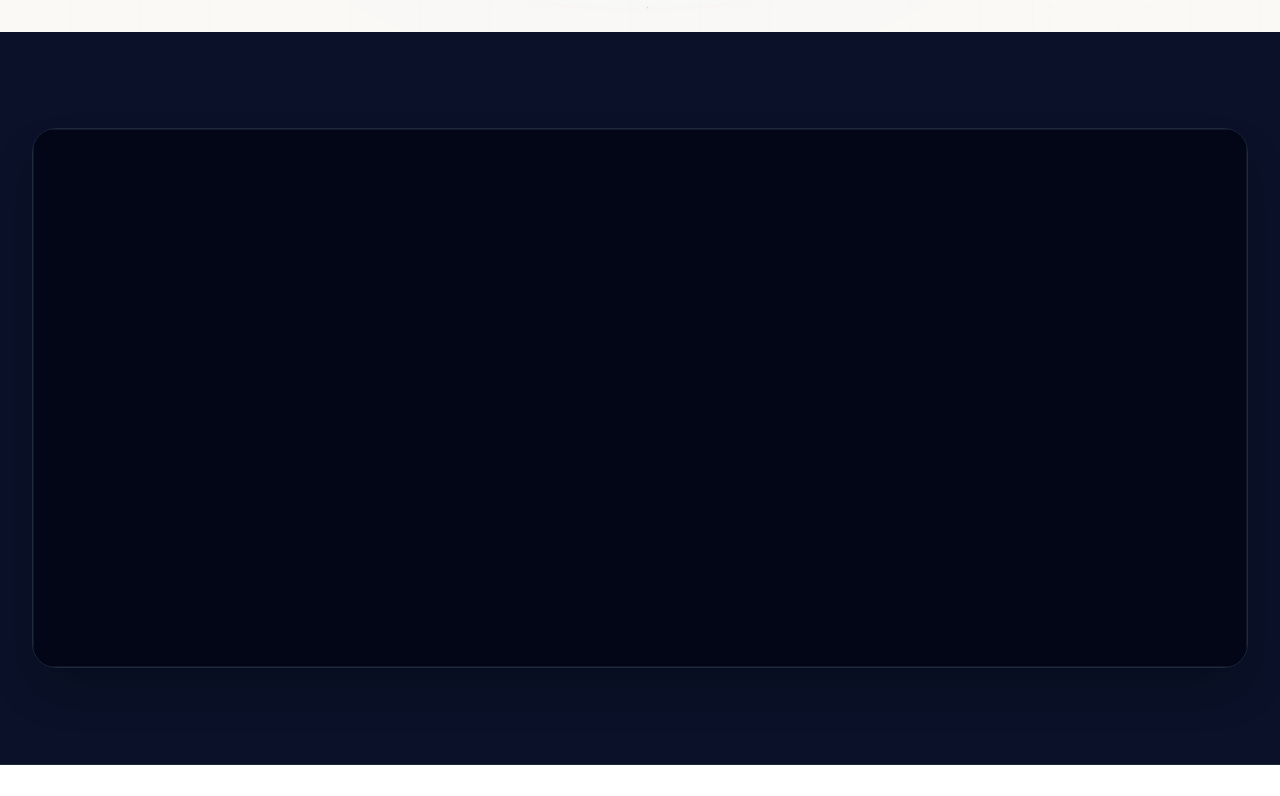
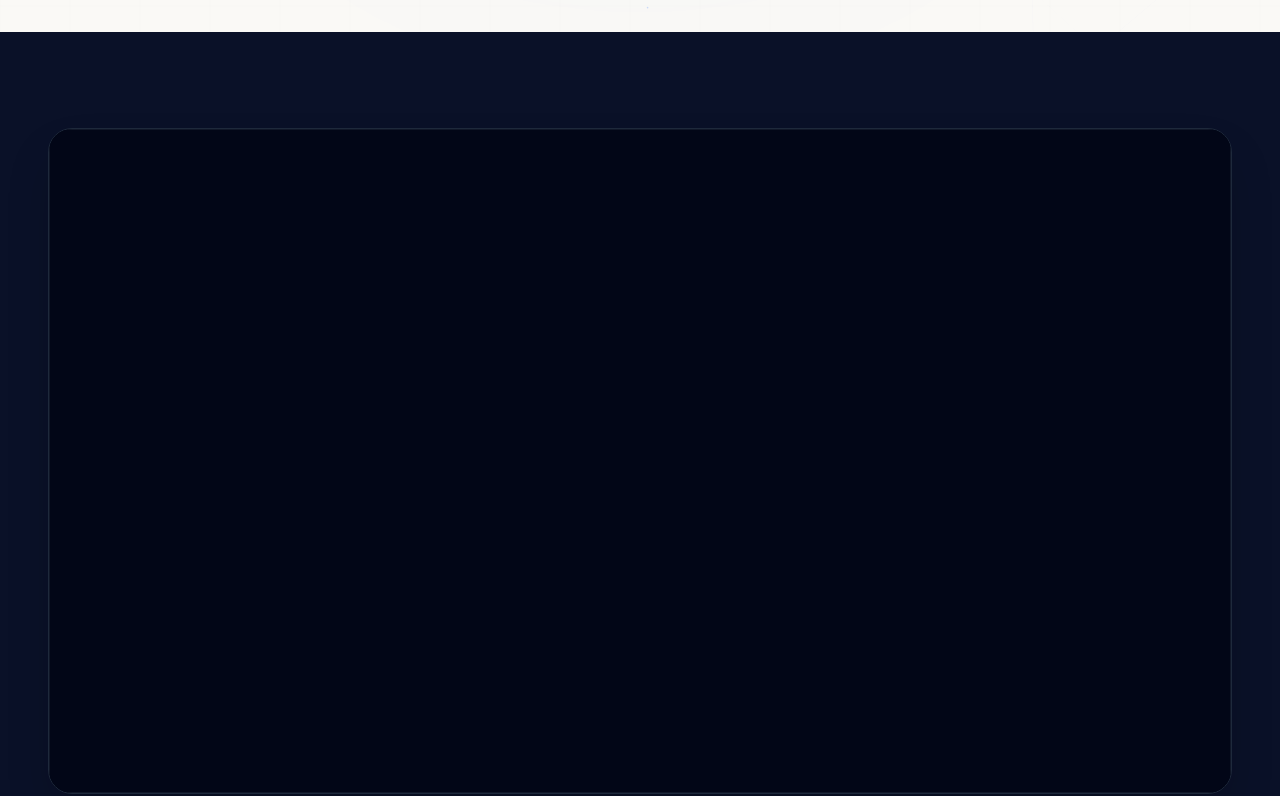
Before and after one commit to projectbuddycode-art/Retro, a Next.js app: page / in a window 1280 px wide. Shown: the part 624-1420 px from the top of the page. Built offline with nearby package versions, Linux system fonts and the light colour scheme.

Commit message:
Finalize deliberate media frame taxonomy and global container padding

```diff
--- a/src/components/sections/AIAutomationSection.tsx
+++ b/src/components/sections/AIAutomationSection.tsx
@@ -91,7 +91,7 @@ export const AIAutomationSection: React.FC = () => {
             whileInView={{ opacity: 1, scale: 1 }}
             viewport={{ once: true, margin: "-100px" }}
             transition={{ duration: 0.8, delay: 0.2, ease: [0.16, 1, 0.3, 1] }}
-            className="lg:col-span-5 relative rounded-3xl overflow-hidden shadow-2xl border border-slate-800 bg-slate-950 aspect-video lg:aspect-square"
+            className="lg:col-span-5 relative rounded-3xl overflow-hidden shadow-2xl border border-slate-800 bg-slate-950 aspect-[4/3] w-full"
           >
             <LazyVideo
               src="/videos/6.mp4"
--- a/src/components/sections/BrandTransitionSection.tsx
+++ b/src/components/sections/BrandTransitionSection.tsx
@@ -4,16 +4,18 @@ import React from "react";
 import { LazyVideo } from "../ui/LazyVideo";
 import { motion } from "framer-motion";
 
+import { Container } from "../ui/Container";
+
 export const BrandTransitionSection: React.FC = () => {
   return (
     <section className="relative py-16 sm:py-24 bg-[#0A1128] text-white overflow-hidden border-b border-slate-800">
-      <div className="max-w-7xl mx-auto px-4 sm:px-6 lg:px-8">
+      <Container>
         <motion.div
           initial={{ opacity: 0, scale: 0.95 }}
           whileInView={{ opacity: 1, scale: 1 }}
           viewport={{ once: true, margin: "-100px" }}
           transition={{ duration: 1, ease: [0.16, 1, 0.3, 1] }}
-          className="relative rounded-3xl overflow-hidden shadow-2xl border border-slate-800 bg-slate-950 aspect-[16/9] max-h-[540px] w-full"
+          className="relative rounded-3xl overflow-hidden shadow-2xl border border-slate-800 bg-slate-950 aspect-[16/10] sm:aspect-[16/9] max-w-[1200px] mx-auto w-full"
         >
           <LazyVideo
             src="/videos/2.mp4"
@@ -23,7 +25,7 @@ export const BrandTransitionSection: React.FC = () => {
             className="w-full h-full"
           />
         </motion.div>
-      </div>
+      </Container>
     </section>
   );
 };
--- a/src/components/sections/CustomSoftwareSection.tsx
+++ b/src/components/sections/CustomSoftwareSection.tsx
@@ -45,20 +45,19 @@ export const CustomSoftwareSection: React.FC = () => {
           </motion.p>
         </div>
 
-        {/* Stage 2: Pure Cinematic Video Frame (8.mp4) — ZERO TEXT OR OVERLAYS INSIDE FRAME */}
         <motion.div
           initial={{ opacity: 0, scale: 0.98 }}
           whileInView={{ opacity: 1, scale: 1 }}
           viewport={{ once: true, margin: "-60px" }}
           transition={{ duration: 0.9, ease: [0.16, 1, 0.3, 1] }}
-          className="relative rounded-3xl overflow-hidden shadow-2xl border border-slate-800 bg-slate-950 w-full mb-16"
+          className="relative rounded-3xl overflow-hidden shadow-2xl border border-slate-800 bg-slate-950 w-full max-w-[1200px] mx-auto mb-16 aspect-[16/10] sm:aspect-[16/9]"
         >
           <LazyVideo
             src="/videos/8.mp4"
             priority="near"
             aspectRatio="aspect-[16/9]"
-            objectFit="cover"
-            className="w-full h-full max-h-[560px]"
+            objectFit="contain"
+            className="w-full h-full"
           />
         </motion.div>
 
--- a/src/components/sections/EcosystemSection.tsx
+++ b/src/components/sections/EcosystemSection.tsx
@@ -25,7 +25,7 @@ export const EcosystemSection: React.FC = () => {
             transition={{ duration: 0.8, ease: [0.16, 1, 0.3, 1] }}
             className="lg:col-span-6 relative"
           >
-            <div className="relative rounded-3xl overflow-hidden shadow-2xl border border-slate-200 bg-slate-950 aspect-video lg:aspect-[4/3]">
+            <div className="relative rounded-3xl overflow-hidden shadow-2xl border border-slate-200 bg-slate-950 aspect-[4/3] w-full">
               <LazyVideo
                 src="/videos/Enterprise_software_system_anima._202608030154.mp4"
                 aspectRatio="aspect-video"
--- a/src/components/sections/EngineeringSection.tsx
+++ b/src/components/sections/EngineeringSection.tsx
@@ -100,7 +100,7 @@ telemetry.track('WORKFLOW_AUTOMATED', {
             </p>
           </div>
 
-          <div className="lg:col-span-5 relative rounded-3xl overflow-hidden shadow-2xl border border-slate-800 aspect-video lg:aspect-square">
+          <div className="lg:col-span-5 relative rounded-3xl overflow-hidden shadow-2xl border border-slate-800 bg-slate-950 aspect-[4/3] w-full">
             <LazyVideo
               src="/videos/engineering-infra.mp4"
               aspectRatio="aspect-video"
--- a/src/components/sections/HighTicketConversionSection.tsx
+++ b/src/components/sections/HighTicketConversionSection.tsx
@@ -21,7 +21,7 @@ export const HighTicketConversionSection: React.FC<HighTicketProps> = ({ onOpenC
             whileInView={{ opacity: 1, scale: 1 }}
             viewport={{ once: true, margin: "-100px" }}
             transition={{ duration: 1, ease: [0.16, 1, 0.3, 1] }}
-            className="relative rounded-3xl overflow-hidden shadow-2xl border border-slate-200 bg-slate-950 aspect-[16/9] max-h-[420px] mx-auto w-full"
+            className="relative rounded-3xl overflow-hidden shadow-2xl border border-slate-200 bg-slate-950 aspect-[16/10] sm:aspect-[16/9] max-w-[1000px] mx-auto w-full"
           >
             <LazyVideo
               src="/videos/3.mp4"
--- a/src/components/sections/SecuritySection.tsx
+++ b/src/components/sections/SecuritySection.tsx
@@ -57,7 +57,7 @@ export const SecuritySection: React.FC = () => {
             </p>
           </div>
 
-          <div className="lg:col-span-5 relative rounded-3xl overflow-hidden shadow-pb-card border border-slate-200 aspect-video lg:aspect-square">
+          <div className="lg:col-span-5 relative rounded-3xl overflow-hidden shadow-pb-card border border-slate-200 bg-slate-950 aspect-[4/3] w-full">
             <LazyVideo
               src="/videos/security-tech.mp4"
               aspectRatio="aspect-video"
--- a/src/components/ui/Container.tsx
+++ b/src/components/ui/Container.tsx
@@ -19,7 +19,7 @@ export const Container: React.FC<ContainerProps> = ({
     <div
       className={cn(
         "max-w-7xl mx-auto w-full",
-        cleanPadding ? "" : "px-4 sm:px-6 lg:px-8",
+        cleanPadding ? "" : "px-5 sm:px-8 lg:px-12",
         className
       )}
       {...props}
```
